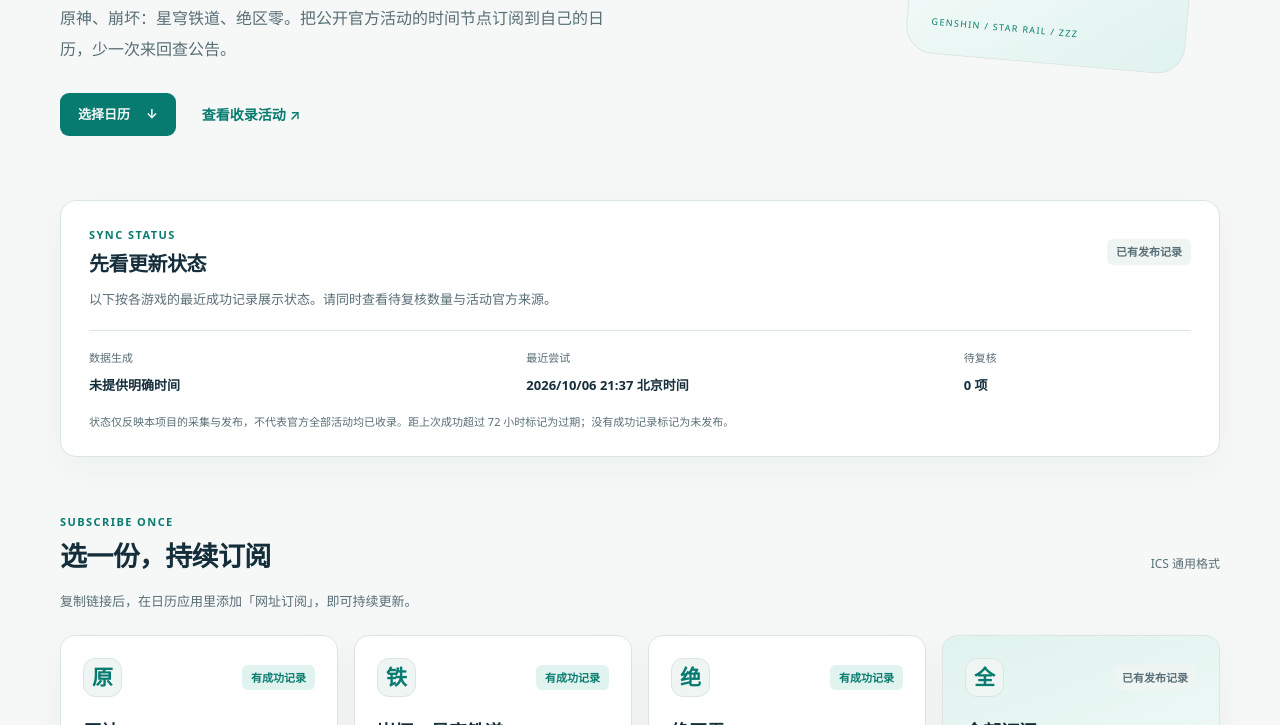
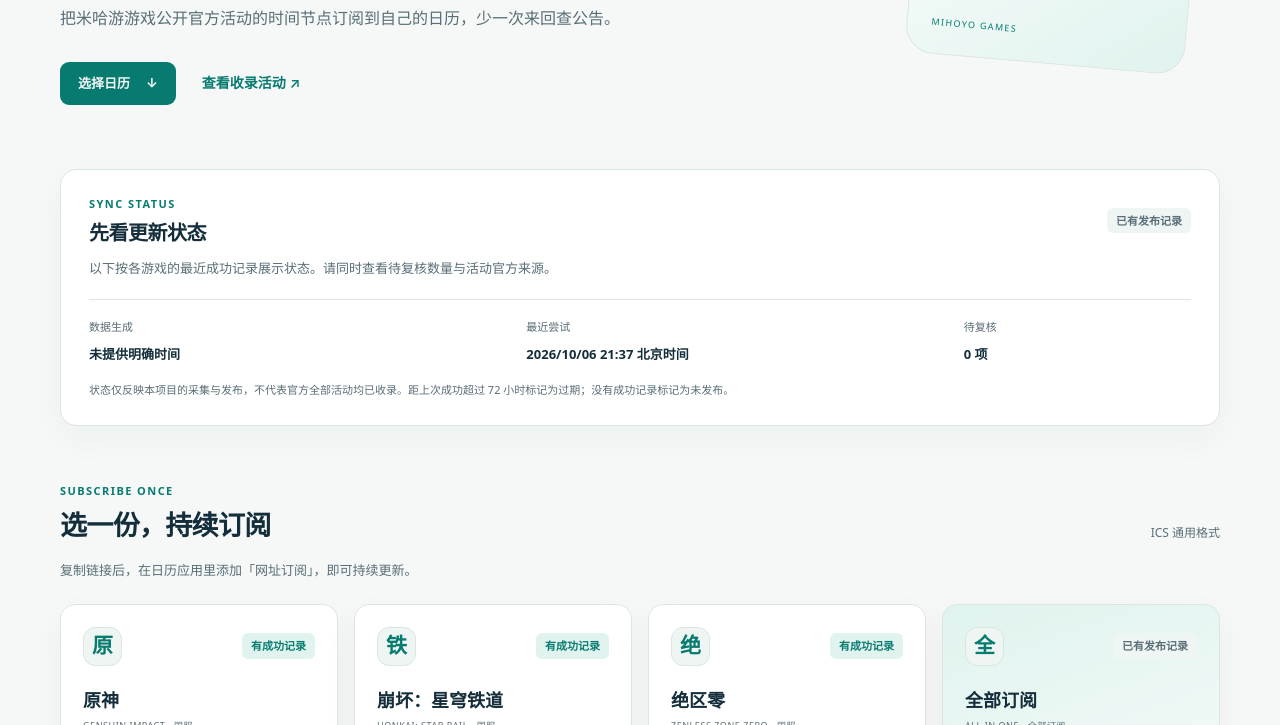
Before and after one commit to DewYingyi1/hoyo-cn-calendar, a website: page site/index.html in a window 1280 px wide. Shown: the part 375-1100 px from the top of the page. Drawn offline with Linux system fonts and the light colour scheme; files whose address does not match are found by name.

Commit message:
docs: generalize supported game wording

```diff
--- a/site/index.html
+++ b/site/index.html
@@ -4,7 +4,7 @@
   <meta charset="utf-8">
   <meta name="viewport" content="width=device-width, initial-scale=1">
   <meta name="color-scheme" content="light dark">
-  <meta name="description" content="订阅原神、崩坏：星穹铁道与绝区零的国服活动日历。基于公开官方来源，无需游戏账号。">
+  <meta name="description" content="订阅米哈游游戏的国服活动日历。基于公开官方来源，无需游戏账号。">
   <title>虚树之外 · HoYo 国服日历</title>
   <link rel="icon" href="assets/favicon.ico" sizes="32x32 48x48">
   <link rel="icon" type="image/png" href="assets/favicon-32.png" sizes="32x32">
@@ -22,9 +22,9 @@
     <section class="hero" aria-labelledby="hero-title">
       <div class="eyebrow"><span class="live-dot" aria-hidden="true"></span>官网公告 · 国服时间 · 无需游戏账号</div>
       <h1 id="hero-title">下一场冒险，<br>留在你的<span>日历里。</span></h1>
-      <p class="hero-copy">原神、崩坏：星穹铁道、绝区零。把公开官方活动的时间节点订阅到自己的日历，少一次来回查公告。</p>
+      <p class="hero-copy">把米哈游游戏公开官方活动的时间节点订阅到自己的日历，少一次来回查公告。</p>
       <div class="hero-actions"><a class="button primary" href="#subscriptions">选择日历 <span aria-hidden="true">↓</span></a><a class="text-link" href="#events">查看收录活动 ↗</a></div>
-      <div class="hero-aside" aria-hidden="true"><span class="aside-label">YOUR NEXT ADVENTURE</span><span class="aside-mark">日历<br>常新</span><span class="aside-footer">GENSHIN / STAR RAIL / ZZZ</span></div>
+      <div class="hero-aside" aria-hidden="true"><span class="aside-label">YOUR NEXT ADVENTURE</span><span class="aside-mark">日历<br>常新</span><span class="aside-footer">MIHOYO GAMES</span></div>
     </section>
 
     <section class="health-panel" aria-labelledby="health-title">
```
Also changed, not shown: test/subscription-wording.test.mjs (+5 -0 lines), README.md.
